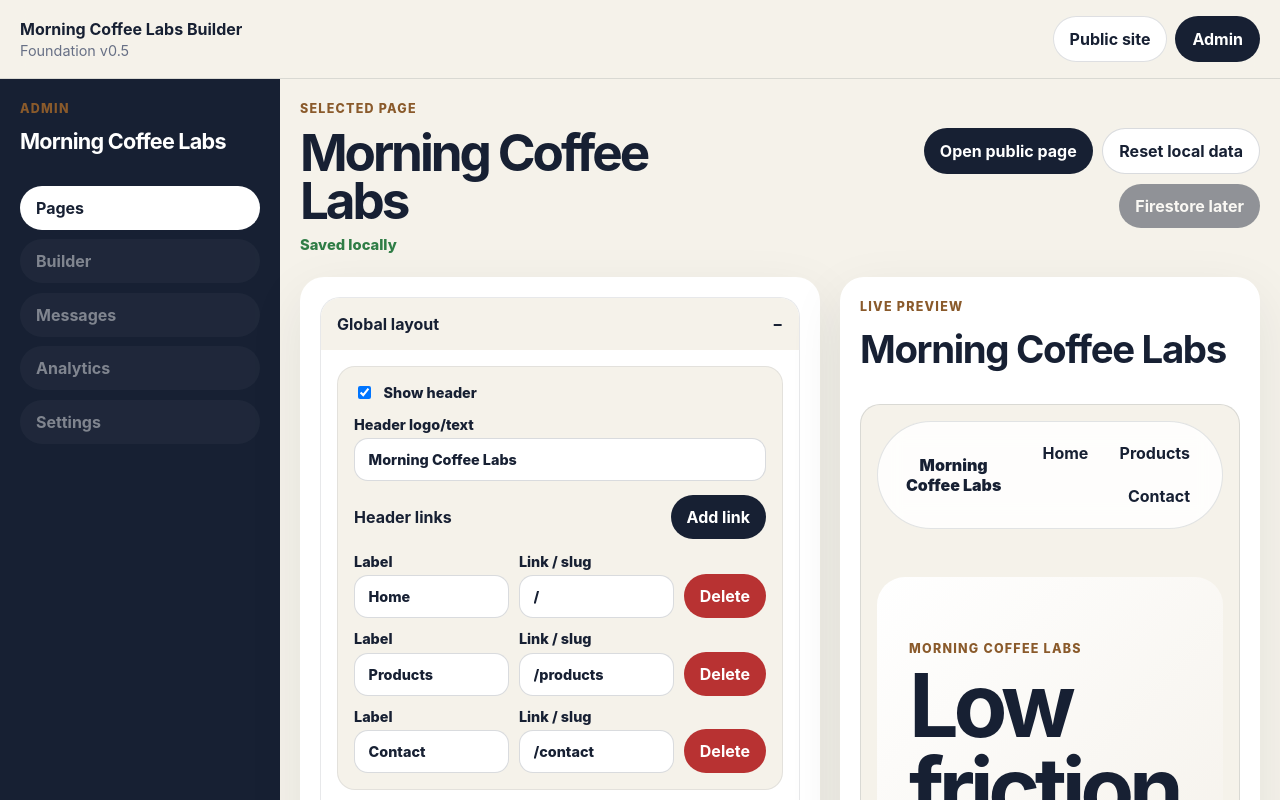
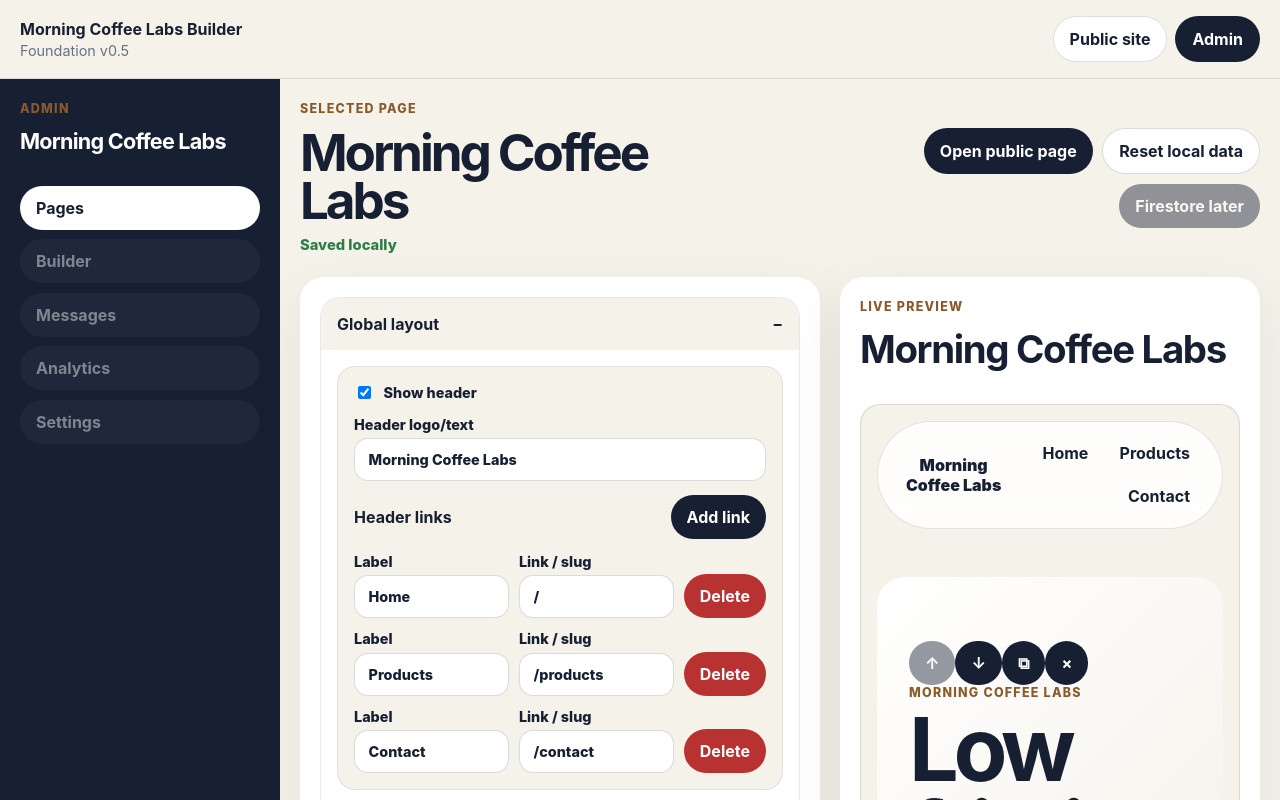
Before and after one commit to Tony-MCL/mcl-builder, a React (Vite) app: page / in a window 1280 px wide. Both pictures are taken after a click on the button "Admin". Shown: the top 800 px of the page. Built offline with nearby package versions, Linux system fonts and the light colour scheme.

Commit message:
Update PublicSite.tsx

```diff
--- a/src/public-site/PublicSite.tsx
+++ b/src/public-site/PublicSite.tsx
@@ -14,6 +14,9 @@ type PublicSiteProps = {
   selectedSectionId?: string | null;
   onSelectSection?: (sectionId: string | null) => void;
   onUpdateSection?: (section: SiteSection) => void;
+  onMoveSection?: (sectionId: string, direction: "up" | "down") => void;
+  onDuplicateSection?: (sectionId: string) => void;
+  onDeleteSection?: (sectionId: string) => void;
 };
 
 function EditableText({
@@ -198,21 +201,95 @@ function getSectionClickHandler({
   };
 }
 
+function PreviewSectionActions({
+  section,
+  editMode,
+  isFirst,
+  isLast,
+  onMoveSection,
+  onDuplicateSection,
+  onDeleteSection,
+}: {
+  section: SiteSection;
+  editMode?: boolean;
+  isFirst: boolean;
+  isLast: boolean;
+  onMoveSection?: (sectionId: string, direction: "up" | "down") => void;
+  onDuplicateSection?: (sectionId: string) => void;
+  onDeleteSection?: (sectionId: string) => void;
+}) {
+  if (!editMode) return null;
+
+  return (
+    <div
+      className="preview-section-actions"
+      onClick={(event) => event.stopPropagation()}
+    >
+      <button
+        type="button"
+        disabled={isFirst}
+        onClick={() => onMoveSection?.(section.id, "up")}
+      >
+        ↑
+      </button>
+      <button
+        type="button"
+        disabled={isLast}
+        onClick={() => onMoveSection?.(section.id, "down")}
+      >
+        ↓
+      </button>
+      <button type="button" onClick={() => onDuplicateSection?.(section.id)}>
+        ⧉
+      </button>
+      <button
+        className="preview-danger-button"
+        type="button"
+        onClick={() => onDeleteSection?.(section.id)}
+      >
+        ×
+      </button>
+    </div>
+  );
+}
+
 function SectionRenderer({
   section,
   editMode,
   selectedSectionId,
+  isFirst,
+  isLast,
   onSelectSection,
   onUpdate,
   onNavigate,
+  onMoveSection,
+  onDuplicateSection,
+  onDeleteSection,
 }: {
   section: SiteSection;
   editMode?: boolean;
   selectedSectionId?: string | null;
+  isFirst: boolean;
+  isLast: boolean;
   onSelectSection?: (sectionId: string | null) => void;
   onUpdate?: (section: SiteSection) => void;
   onNavigate?: (href: string) => void;
+  onMoveSection?: (sectionId: string, direction: "up" | "down") => void;
+  onDuplicateSection?: (sectionId: string) => void;
+  onDeleteSection?: (sectionId: string) => void;
 }) {
+  const actions = (
+    <PreviewSectionActions
+      section={section}
+      editMode={editMode}
+      isFirst={isFirst}
+      isLast={isLast}
+      onMoveSection={onMoveSection}
+      onDuplicateSection={onDuplicateSection}
+      onDeleteSection={onDeleteSection}
+    />
+  );
+
   if (section.type === "cards") {
     const columns = section.cardsColumns ?? 3;
 
@@ -229,6 +306,8 @@ function SectionRenderer({
           onSelectSection,
         })}
       >
+        {actions}
+
         <div className="section-heading">
           {editMode ? (
             <EditableText
@@ -347,6 +426,8 @@ function SectionRenderer({
           onSelectSection,
         })}
       >
+        {actions}
+
         <div className="section-content">
           <div>
             <div className="eyebrow">Morning Coffee Labs</div>
@@ -412,6 +493,8 @@ function SectionRenderer({
           onSelectSection,
         })}
       >
+        {actions}
+
         <div className="section-content">
           <div>
             {editMode ? (
@@ -457,6 +540,8 @@ function SectionRenderer({
         onSelectSection,
       })}
     >
+      {actions}
+
       <div className="section-content">
         <div>
           {editMode ? (
@@ -501,7 +586,14 @@ export function PublicSite({
   selectedSectionId,
   onSelectSection,
   onUpdateSection,
+  onMoveSection,
+  onDuplicateSection,
+  onDeleteSection,
 }: PublicSiteProps) {
+  const visibleSections = page.sections.filter(
+    (section) => section.enabled !== false
+  );
+
   return (
     <>
       <PublicHeader site={site} page={page} onNavigate={onNavigate} />
@@ -514,17 +606,20 @@ export function PublicSite({
           if (editMode) onSelectSection?.(null);
         }}
       >
-        {page.sections
-          .filter((section) => section.enabled !== false)
-          .map((section) => (
+        {visibleSections.map((section, index) => (
           <SectionRenderer
             key={section.id}
             section={section}
             editMode={editMode}
             selectedSectionId={selectedSectionId}
+            isFirst={index === 0}
+            isLast={index === visibleSections.length - 1}
             onSelectSection={onSelectSection}
             onUpdate={onUpdateSection}
             onNavigate={onNavigate}
+            onMoveSection={onMoveSection}
+            onDuplicateSection={onDuplicateSection}
+            onDeleteSection={onDeleteSection}
           />
         ))}
       </main>
```
Lines whose indentation alone changed are shown as unchanged.
